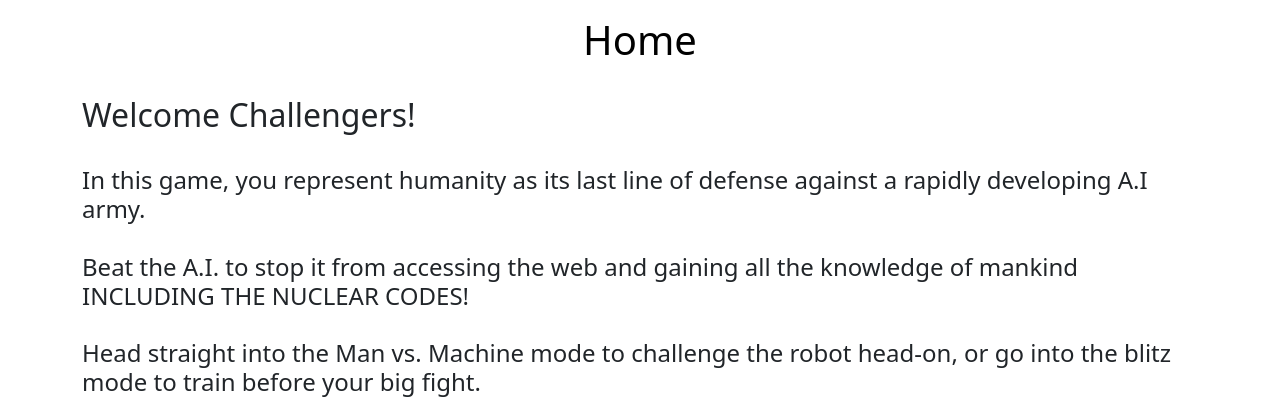
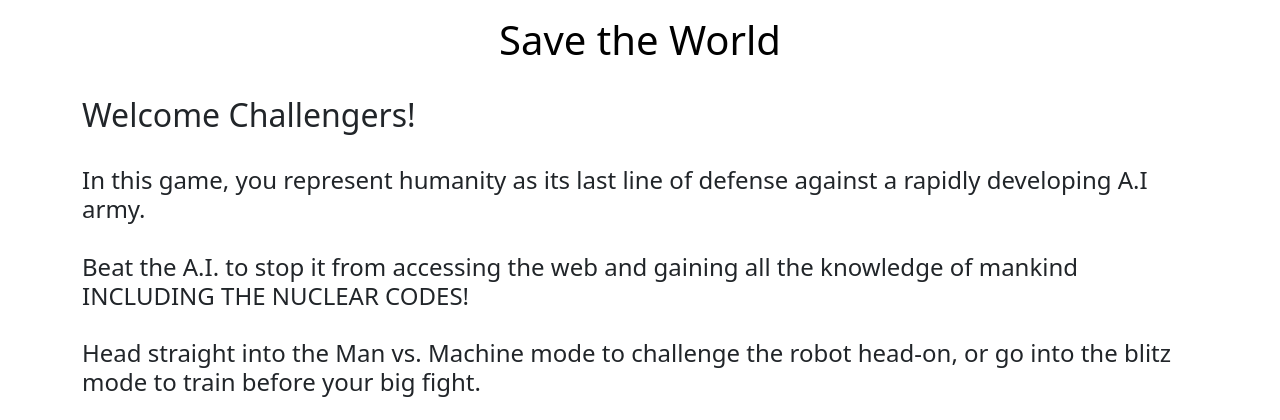
Before and after one commit to EmmettPangan/Image-Recognition-Project, a Flask app: page / in a window 1280 px wide. Shown: the part 56-476 px from the top of the page. Run offline with Flask 2, Linux system fonts and the light colour scheme; parts of the project's set-up code (start-up, migrations or seed data) failed here and were passed over.

Commit message:
Update home.html

```diff
--- a/templates/home.html
+++ b/templates/home.html
@@ -3,7 +3,7 @@
 {% block title %}Home{% endblock %}
 
 {% block content %}
-    <h1>Home</h1>
+    <h1>Save the World</h1>
 <br>
 <h2>Welcome Challengers!</h2>
 <br>
```
